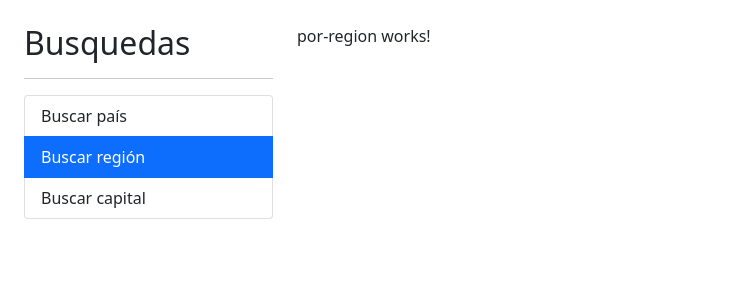
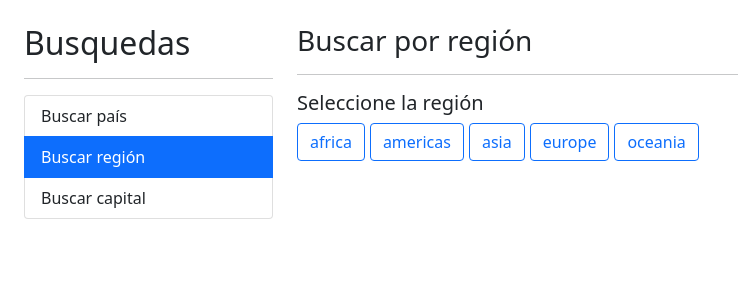
Before and after one commit to maxi2049/curso-angular, an Angular app in the folder 03-paisesApp/: page /region in a window 1280 px wide. Shown: the top 300 px of the page, without its empty margins (0-738 px from the left). Built offline with nearby package versions, Linux system fonts and the light colour scheme.

Commit message:
Inicio de por-region.component

```diff
--- a/03-paisesApp/src/app/pais/pages/por-region/por-region.component.css
+++ b/03-paisesApp/src/app/pais/pages/por-region/por-region.component.css
@@ -0,0 +1,3 @@
+button{
+    margin-right: 5px;
+}
--- a/03-paisesApp/src/app/pais/pages/por-region/por-region.component.html
+++ b/03-paisesApp/src/app/pais/pages/por-region/por-region.component.html
@@ -1 +1,21 @@
-<p>por-region works!</p>
+<h3>Buscar por región <small>{{ regionActiva | titlecase}} </small></h3>
+<hr>
+
+<h5>Seleccione la región </h5>
+
+
+<!-- [class.btn-primary]="region === regionActiva" -->
+<!-- [ngClass]="{
+    'btn-primary': region === regionActiva,
+    'btn-outline-primary': region !== regionActiva
+}" -->
+<div class="wor">
+    <div class="col">
+        <button *ngFor="let region of regiones"
+                [class]="getClaseCSS( region )"
+                (click)="activarRegion( region )">
+                    {{ region }}
+        </button>
+    </div>
+
+</div>
--- a/03-paisesApp/src/app/pais/pages/por-region/por-region.component.ts
+++ b/03-paisesApp/src/app/pais/pages/por-region/por-region.component.ts
@@ -1,15 +1,24 @@
-import { Component, OnInit } from '@angular/core';
+import { Component } from '@angular/core';
 
 @Component({
   selector: 'app-por-region',
   templateUrl: './por-region.component.html',
   styleUrls: ['./por-region.component.css']
 })
-export class PorRegionComponent implements OnInit {
+export class PorRegionComponent {
+
+  regiones: string[] = ['africa', 'americas', 'asia', 'europe', 'oceania'];
+  regionActiva: string = '';
 
   constructor() { }
 
-  ngOnInit(): void {
+
+  getClaseCSS(region: string): string {
+    return (region === this.regionActiva) ? 'btn btn-primary': 'btn btn-outline-primary';
+  }
+
+  activarRegion(region: string) {
+    this.regionActiva = region;
   }
 
 }
```
